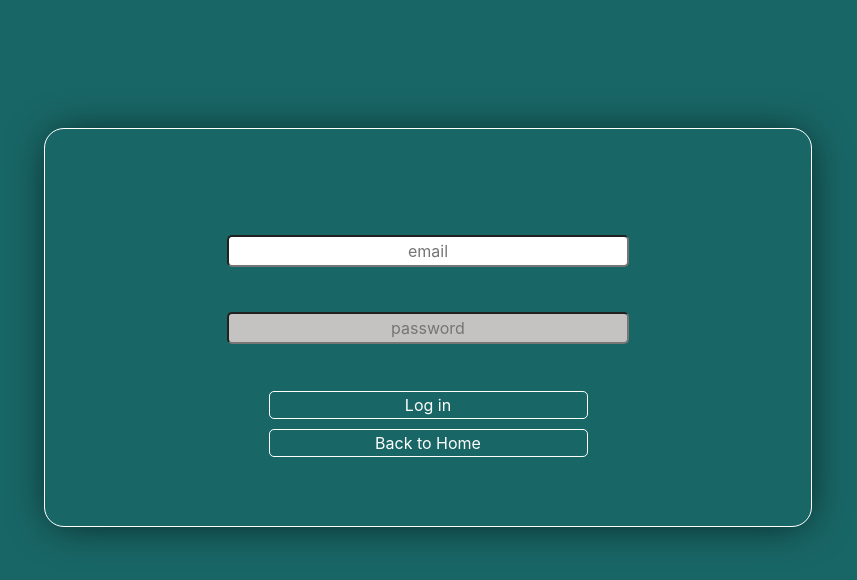
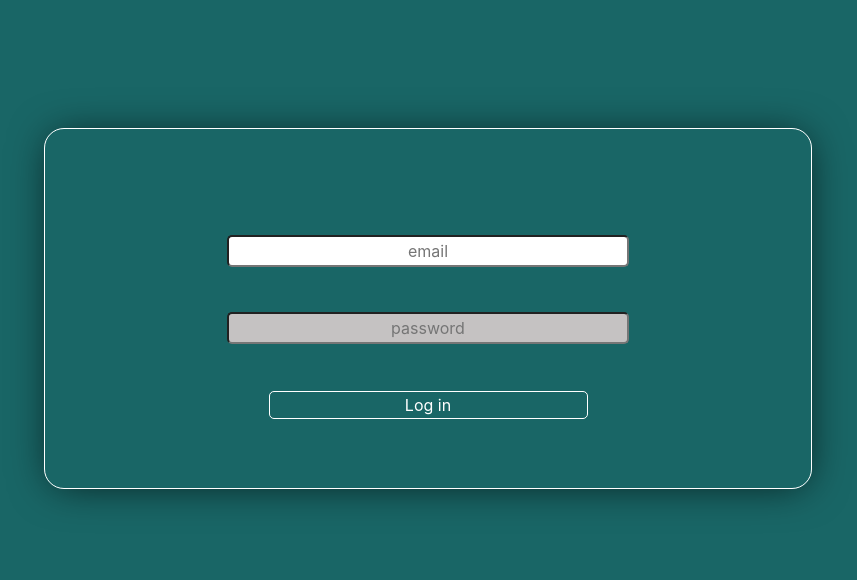
Before and after one commit to Daniel-Avramovic/interview-reports, a React (Create React App) app: page /login in a window 1280 px wide. Shown: the top 580 px of the page, without its empty margins (212-1069 px from the left). Built offline with nearby package versions, Linux system fonts and the light colour scheme.

Commit message:
delete button for go home

```diff
--- a/src/app/pages/login/Login.jsx
+++ b/src/app/pages/login/Login.jsx
@@ -24,7 +24,6 @@ const Login = ({ submit, email, password, onChangeEmail, onChangePassword }) =>
         />
         </div>
         <div className="buttons">
-        <button className="single-button">Back to Home</button>
         <button className="single-button" onClick={submit}>Log in</button>
         </div>
         </form>
```
